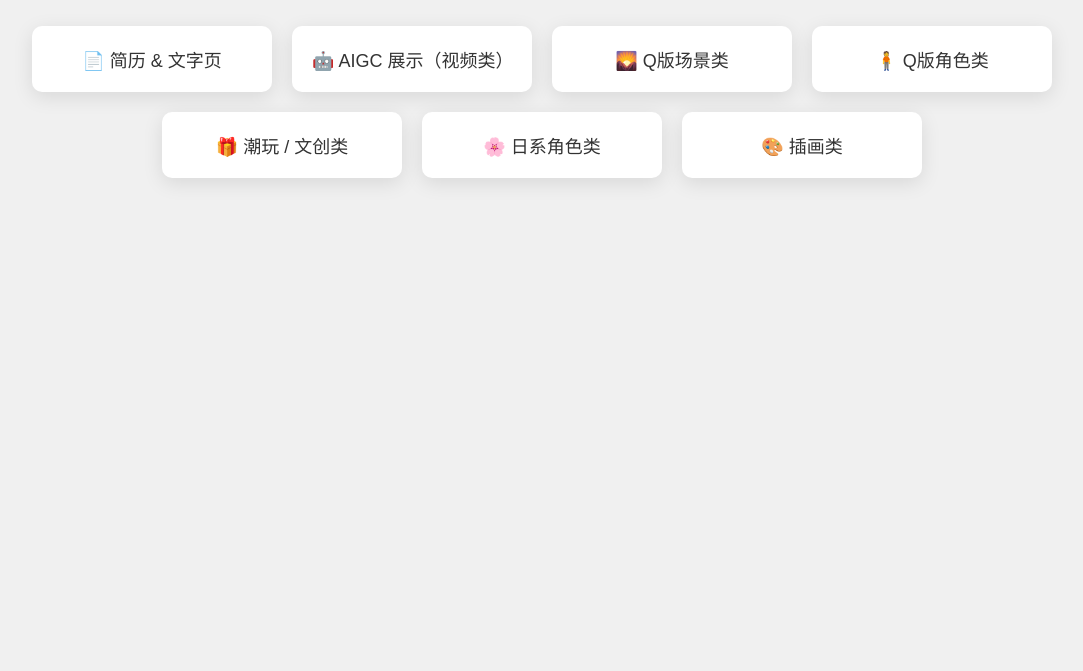
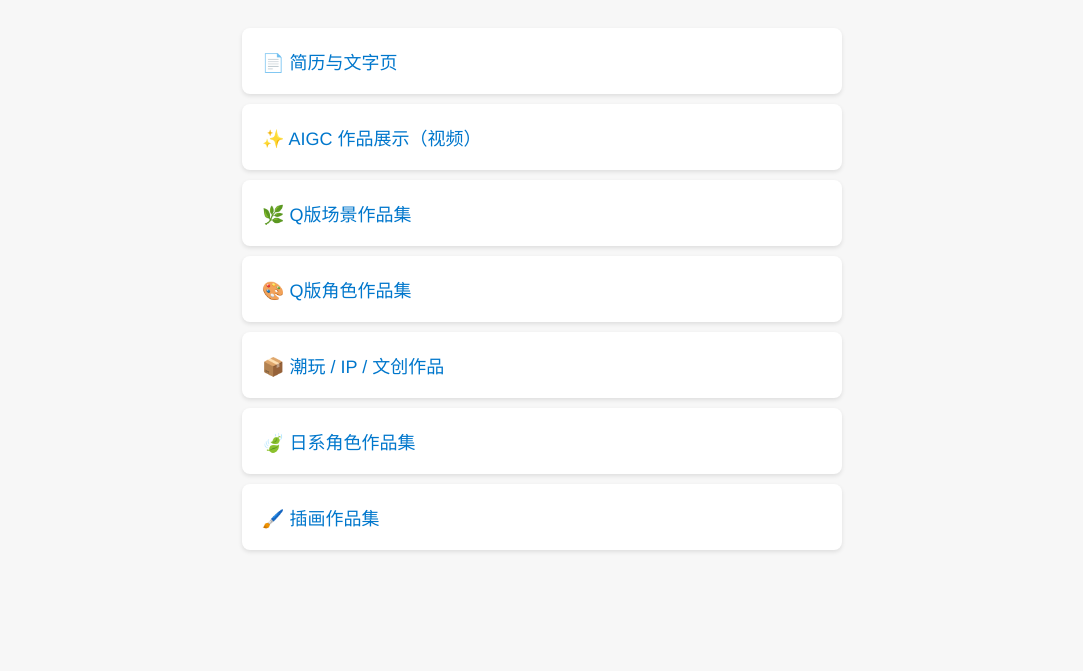
Before and after one commit to poO-Alec/my-resume, a plain HTML site: page index.html in a window 1280 px wide. Shown: the part 129-800 px from the top of the page, without its empty margins (98-1181 px from the left). Drawn offline with Linux system fonts and the light colour scheme.

Commit message:
Update index.html

```diff
--- a/index.html
+++ b/index.html
@@ -1,51 +1,57 @@
 <!DOCTYPE html>
-<html lang="zh-CN">
+<html lang="zh">
 <head>
-  <meta charset="UTF-8">
-  <title>彭程浩的作品集主页</title>
+  <meta charset="UTF-8" />
+  <meta name="viewport" content="width=device-width, initial-scale=1.0"/>
+  <title>彭程浩 的作品集目录</title>
   <style>
     body {
-      font-family: sans-serif;
-      background: #f0f0f0;
+      font-family: "Helvetica Neue", sans-serif;
+      background-color: #f7f7f7;
+      margin: 0;
       padding: 40px;
-      text-align: center;
+      color: #333;
     }
     h1 {
-      margin-bottom: 40px;
+      text-align: center;
+      margin-bottom: 50px;
+      font-size: 32px;
     }
-    .category-list {
-      display: flex;
-      flex-wrap: wrap;
-      justify-content: center;
-      gap: 20px;
+    ul {
+      max-width: 600px;
+      margin: 0 auto;
+      padding: 0;
+      list-style: none;
     }
-    .category {
-      background: white;
+    li {
+      background: #fff;
+      margin: 10px 0;
       padding: 20px;
-      border-radius: 10px;
-      width: 200px;
-      box-shadow: 0 5px 20px rgba(0,0,0,0.1);
+      border-radius: 8px;
+      box-shadow: 0 2px 4px rgba(0,0,0,0.1);
+      transition: 0.2s;
+    }
+    li:hover {
+      transform: translateY(-2px);
+      box-shadow: 0 4px 8px rgba(0,0,0,0.15);
+    }
+    a {
       text-decoration: none;
-      color: #333;
+      color: #0077cc;
       font-size: 18px;
-      transition: 0.3s ease;
-    }
-    .category:hover {
-      background: #f9f9f9;
-      transform: scale(1.05);
     }
   </style>
 </head>
 <body>
-  <h1>彭程浩的作品集</h1>
-  <div class="category-list">
-    <a class="category" href=" ">📄 简历 & 文字页</a >
-    <a class="category" href="02_aigc/index.html">🤖 AIGC 展示（视频类）</a >
-    <a class="category" href="03_chibi-scene/index.html">🌄 Q版场景类</a >
-    <a class="category" href="04_chibi-character/index.html">🧍 Q版角色类</a >
-    <a class="category" href="05_ip-design/index.html">🎁 潮玩 / 文创类</a >
-    <a class="category" href="06_jp-character/index.html">🌸 日系角色类</a >
-    <a class="category" href="07_illustration/index.html">🎨 插画类</a >
-  </div>
+  <h1>彭程浩 的作品集目录</h1>
+  <ul>
+    <li><a href=" " target="_blank">📄 简历与文字页</a ></li>
+    <li><a href="02_aigc.html">✨ AIGC 作品展示（视频）</a ></li>
+    <li><a href="03_chibi-scenes.html">🌿 Q版场景作品集</a ></li>
+    <li><a href="04_chibi-characters.html">🎨 Q版角色作品集</a ></li>
+    <li><a href="05_ip-design.html">📦 潮玩 / IP / 文创作品</a ></li>
+    <li><a href="06_jp-character.html">🍃 日系角色作品集</a ></li>
+    <li><a href="07_illustration.html">🖌️ 插画作品集</a ></li>
+  </ul>
 </body>
 </html>
```
